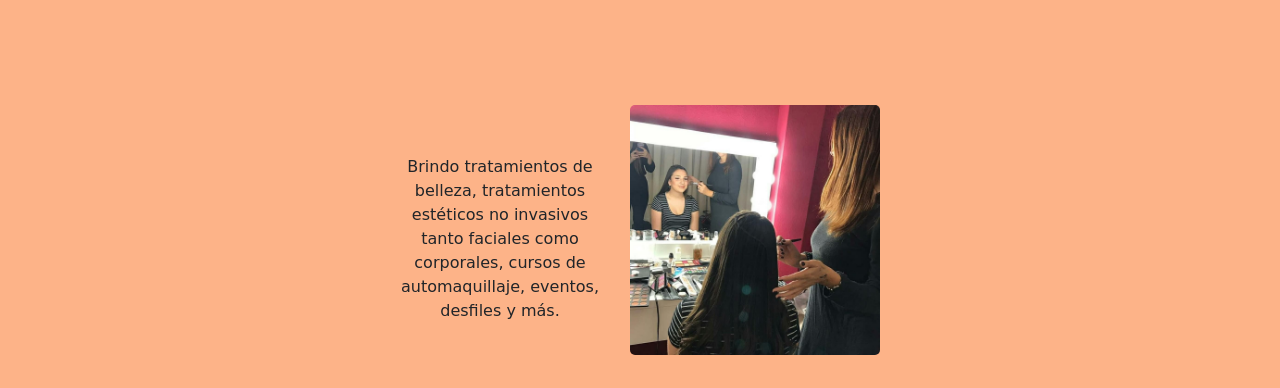
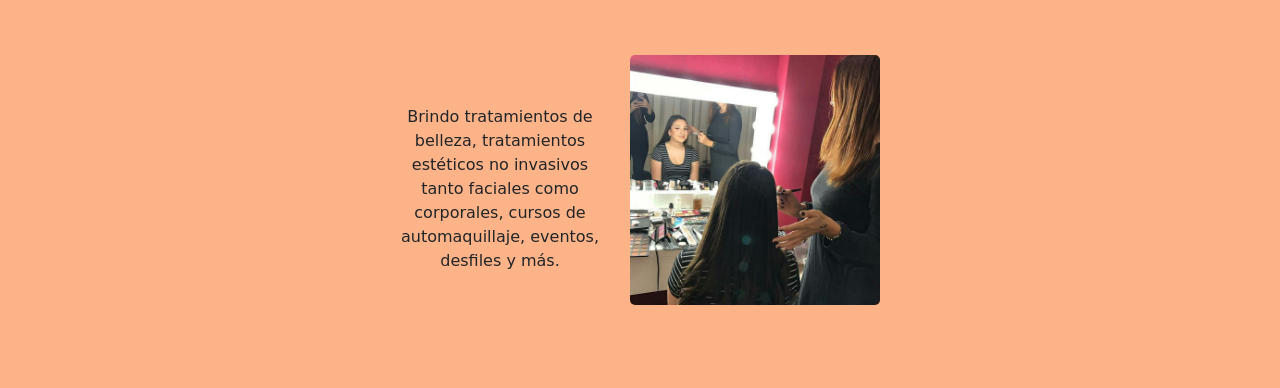
Before and after one commit to naipita/nat-makeUp-pita, a website: page index.html in a window 1280 px wide. Shown: the part 339-727 px from the top of the page. Drawn offline with nearby package versions, Linux system fonts and the light colour scheme.

Commit message:
se realiza modificación de altura nuevamente en main de index

```diff
--- a/scss/secciones/_inicio.scss
+++ b/scss/secciones/_inicio.scss
@@ -1,7 +1,7 @@
 // INICIO
 .main{
     grid-area: main;
-    min-height: 80vh;
+    min-height: 60vh;
     animation-name: animacion;
     animation-duration: 6s;
     animation-iteration-count: infinite;
@@ -11,13 +11,13 @@
     p{
         font-family: $tipografiaParrafo;
         max-width: 200px;
-        margin-top: 150px;
+        margin-top: 100px;
         margin-right: 30px;
         text-align: center;
     }
     .imgIndex{
         max-width: 250px;
-        margin-top: 100px;
+        margin-top: 50px;
         border-radius: 5px;
     }
 }
```
Also changed, not shown: css/style.css.
